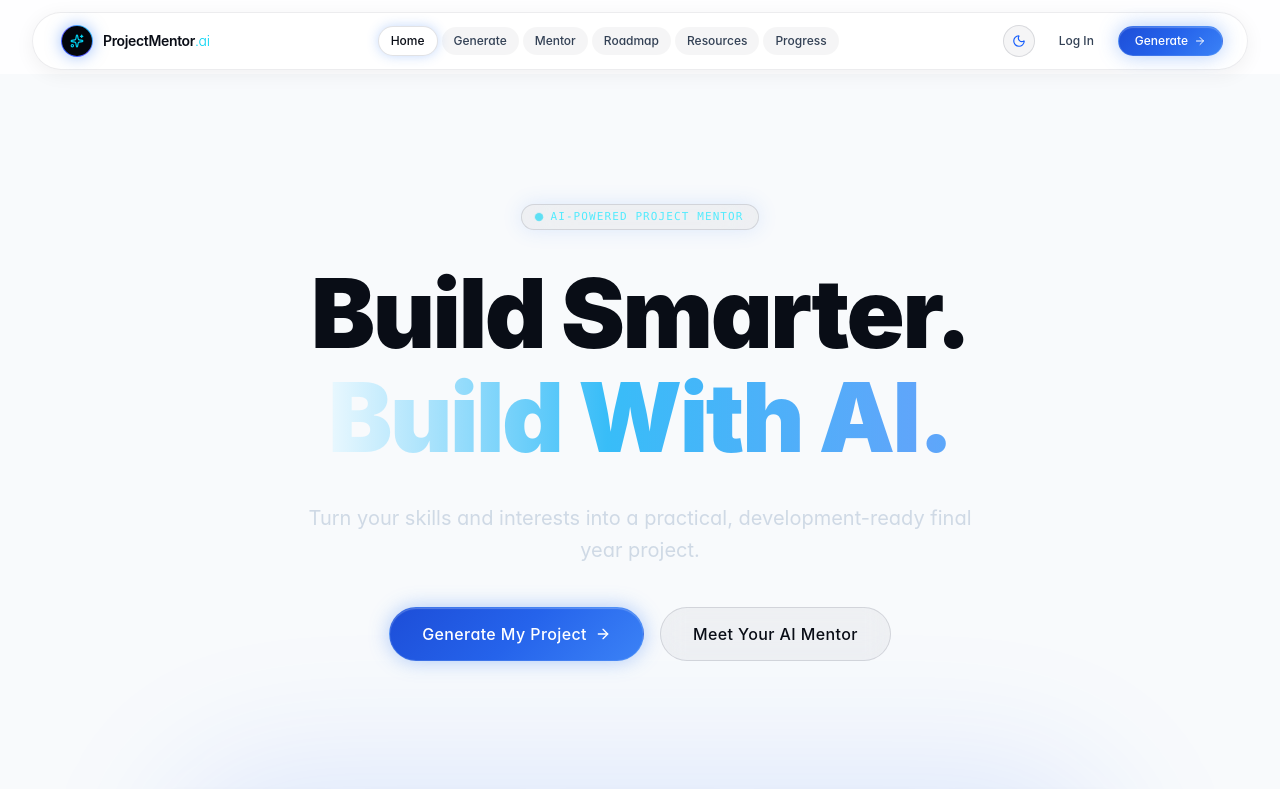
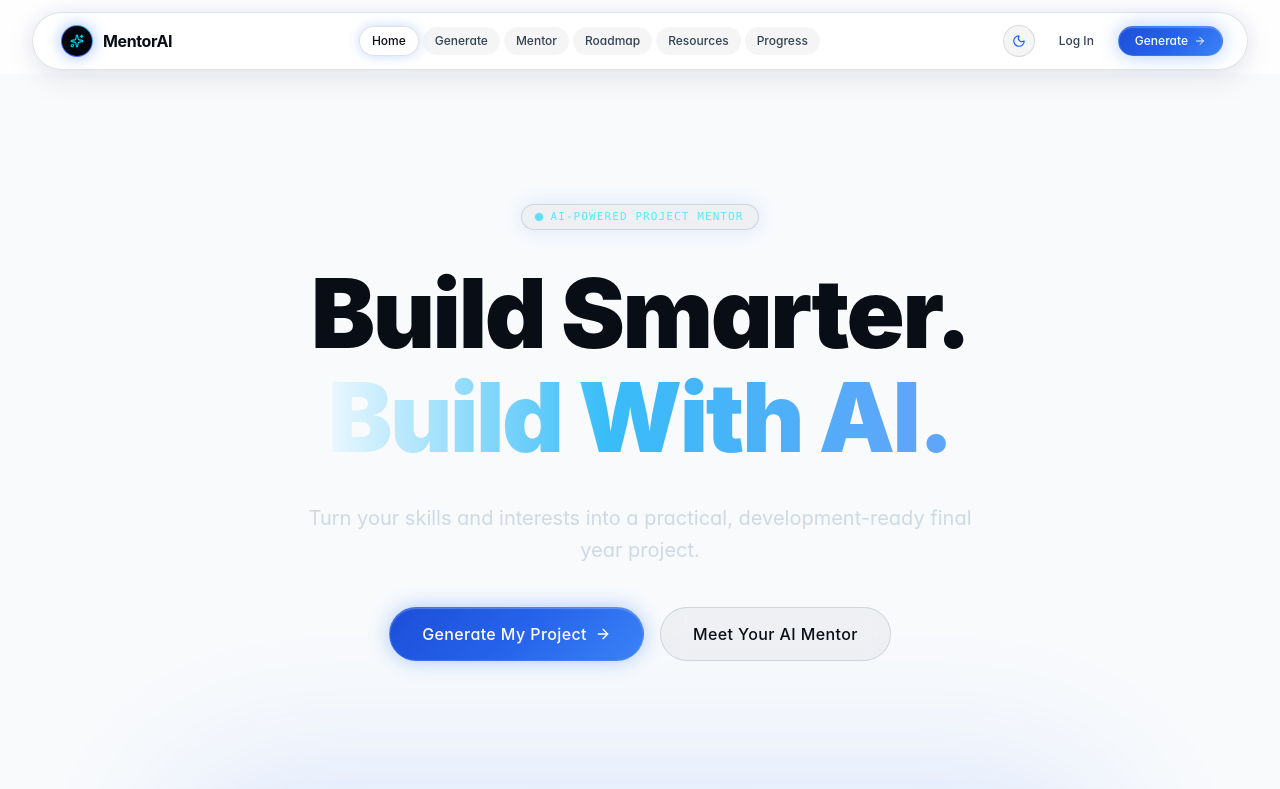
Before and after one commit to nikhilrajmaurya/ProjectAI-Intelligent-Final-Year-Project-Advisor, a React (Vite) app: page / in a window 1280 px wide. Shown: the top 789 px of the page. Built offline with nearby package versions, Linux system fonts and the light colour scheme.

Commit message:
feat: enhance navigation bar glassmorphism and update brand name to MentorAI

```diff
--- a/index.html
+++ b/index.html
@@ -4,8 +4,7 @@
     <meta charset="UTF-8" />
     <link rel="icon" type="image/svg+xml" href="/favicon.svg" />
     <meta name="viewport" content="width=device-width, initial-scale=1.0" />
-    <meta name="description" content="AI Project Idea Generator & Mentor for Final Year Projects - Discover personalized project ideas, blueprints, and milestone roadmaps with Gemini AI." />
-    <title>AI Project Idea Generator & Mentor | Final Year Engineering</title>
+    <title>MentorAI — Intelligent Final Year Project Advisor</title>
     <!-- Prevent Theme Flash -->
     <script>
       (function() {
--- a/src/components/layout/DashboardLayout.tsx
+++ b/src/components/layout/DashboardLayout.tsx
@@ -67,7 +67,7 @@ export const DashboardLayout: React.FC<DashboardLayoutProps> = ({ children }) =>
           <div className="w-8 h-8 rounded-lg bg-blue-600/20 border border-blue-500/40 flex items-center justify-center">
             <Sparkles className="w-4 h-4 text-cyan-400" />
           </div>
-          <span className="font-bold text-sm text-white">ProjectMentor.ai</span>
+          <span className="font-bold text-sm text-white">MentorAI</span>
         </Link>
         <div className="flex items-center gap-2">
           <button
@@ -117,7 +117,7 @@ export const DashboardLayout: React.FC<DashboardLayoutProps> = ({ children }) =>
                 </div>
               </div>
               <div className="flex flex-col">
-                <span className="font-bold text-sm tracking-tight text-white">ProjectMentor</span>
+                <span className="font-bold text-sm tracking-tight text-white">MentorAI</span>
                 <span className="text-[10px] text-cyan-400 font-mono">WORKSPACE</span>
               </div>
             </Link>
--- a/src/components/layout/Navbar.tsx
+++ b/src/components/layout/Navbar.tsx
@@ -29,8 +29,8 @@ export const Navbar: React.FC = () => {
               <Sparkles className="w-3.5 h-3.5 text-cyan-400 group-hover:scale-110 transition-transform" />
             </div>
           </div>
-          <span className="text-sm font-semibold tracking-tight text-white group-hover:text-cyan-200 transition-colors">
-            ProjectMentor<span className="text-cyan-400 font-light">.ai</span>
+          <span className="text-base font-bold tracking-tight text-white group-hover:text-cyan-200 transition-colors">
+            MentorAI
           </span>
         </Link>
 
--- a/src/index.css
+++ b/src/index.css
@@ -301,19 +301,27 @@ html.light .btn-secondary:hover:not(:disabled) {
   will-change: transform, opacity;
 }
 
-/* Glass Floating Navbar */
+/* Glass Floating Navbar with Enhanced Glassmorphism */
 .nav-floating {
-  background: rgba(2, 4, 8, 0.72);
-  backdrop-filter: blur(20px);
-  -webkit-backdrop-filter: blur(20px);
-  border: 1px solid rgba(255, 255, 255, 0.08);
-  box-shadow: 0 4px 30px rgba(0, 0, 0, 0.5), 0 0 20px rgba(59, 130, 246, 0.06);
+  background: rgba(4, 8, 18, 0.55);
+  backdrop-filter: blur(28px) saturate(190%);
+  -webkit-backdrop-filter: blur(28px) saturate(190%);
+  border: 1px solid rgba(255, 255, 255, 0.12);
+  box-shadow:
+    0 8px 32px 0 rgba(0, 0, 0, 0.45),
+    inset 0 1px 1px 0 rgba(255, 255, 255, 0.2),
+    0 0 25px rgba(59, 130, 246, 0.12);
 }
 
 html.light .nav-floating {
-  background: rgba(255, 255, 255, 0.88);
-  border: 1px solid rgba(15, 23, 42, 0.08);
-  box-shadow: 0 4px 20px rgba(0, 0, 0, 0.06);
+  background: rgba(255, 255, 255, 0.75);
+  backdrop-filter: blur(28px) saturate(190%);
+  -webkit-backdrop-filter: blur(28px) saturate(190%);
+  border: 1px solid rgba(15, 23, 42, 0.12);
+  box-shadow:
+    0 8px 32px 0 rgba(0, 0, 0, 0.08),
+    inset 0 1px 1px 0 rgba(255, 255, 255, 0.8),
+    0 0 20px rgba(37, 99, 235, 0.08);
 }
 
 /* ==============================================================================
--- a/src/pages/HowItWorksPage.tsx
+++ b/src/pages/HowItWorksPage.tsx
@@ -97,7 +97,7 @@ export const HowItWorksPage: React.FC = () => {
               Step-by-Step Student Journey
             </span>
             <h1 className="text-3xl sm:text-4xl md:text-5xl font-extrabold text-white tracking-tight">
-              How ProjectMentor Works
+              How MentorAI Works
             </h1>
             <p className="mt-4 text-sm sm:text-base text-slate-400 max-w-2xl mx-auto leading-relaxed">
               From an initial vague idea to a fully defended, high-scoring capstone project. Follow the 8-stage methodology designed specifically for final-year engineering evaluations.
```
